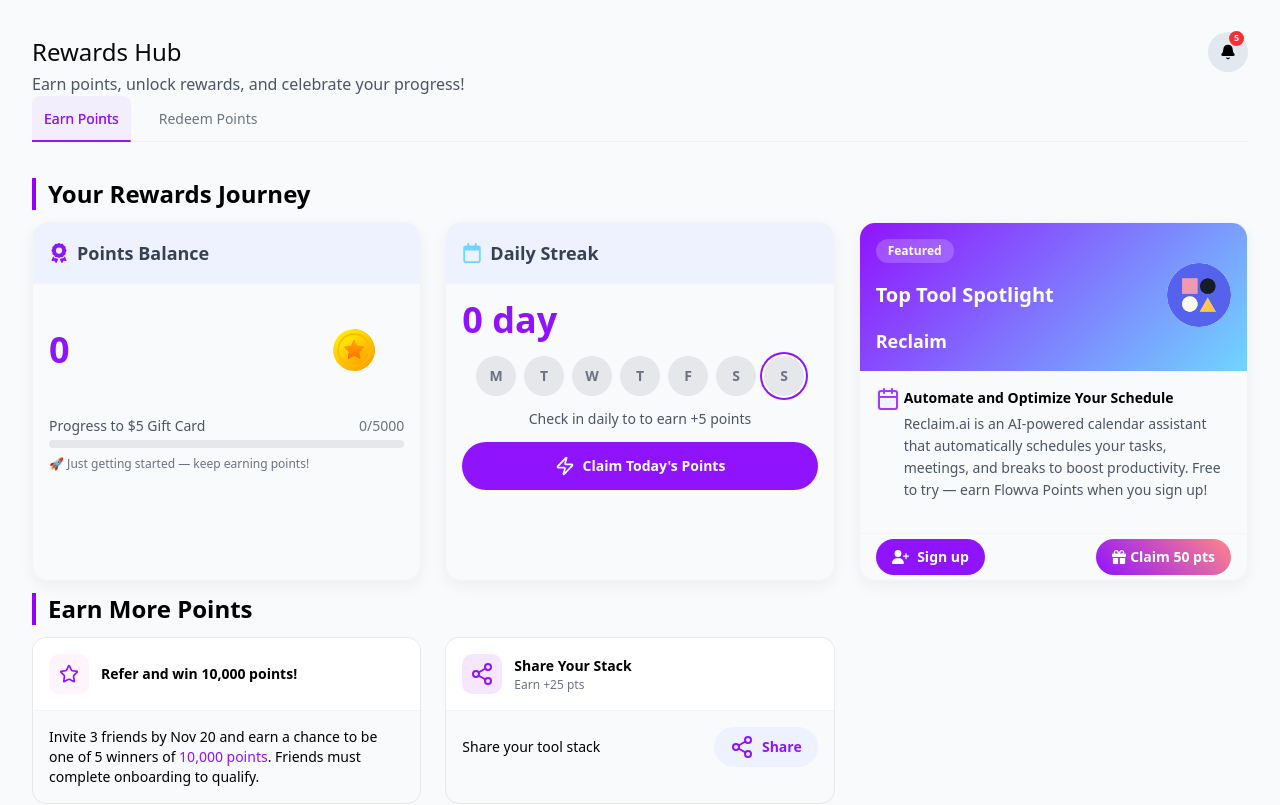
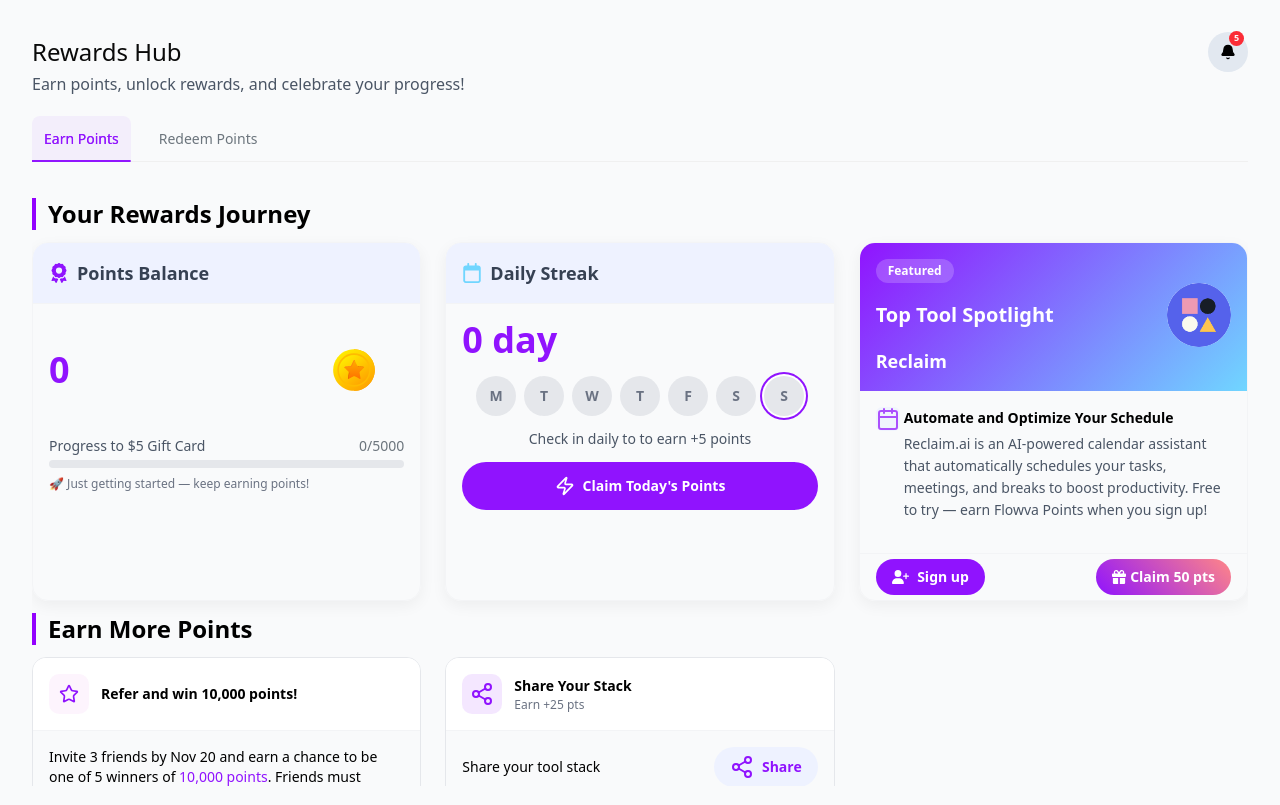
Before and after one commit to Marnin-A/flowvahub-rewards, a Next.js app: page / in a window 1280 px wide. Shown: the top 805 px of the page. Built offline with nearby package versions, Linux system fonts and the light colour scheme; what @ant-design/nextjs-registry would draw is missing.

Commit message:
style: fix the page body overflow

```diff
--- a/app/globals.css
+++ b/app/globals.css
@@ -142,6 +142,7 @@
 .ant-tabs {
 	font-family: inherit;
 	color: var(--gray-3) !important;
+	margin-top: 20px !important;
 }
 .ant-tabs-nav-list {
 	gap: 16px !important;
--- a/app/page.tsx
+++ b/app/page.tsx
@@ -20,7 +20,9 @@
 	return (
 		<main className="w-full px-4 lg:px-8 lg:pt-8 min-h-screen overflow-y-auto box-border">
 			<Header />
-			<Tabs defaultValue="earn" className="w-full mt-5" items={items} />
+			<div className="bg-transparent lg:h-[calc(100vh-110px)] [scrollbar-width:none] [-ms-overflow-style:none] overflow-x-hidden">
+				<Tabs defaultValue="earn" className="w-full" items={items} />
+			</div>
 		</main>
 	);
 }
```
